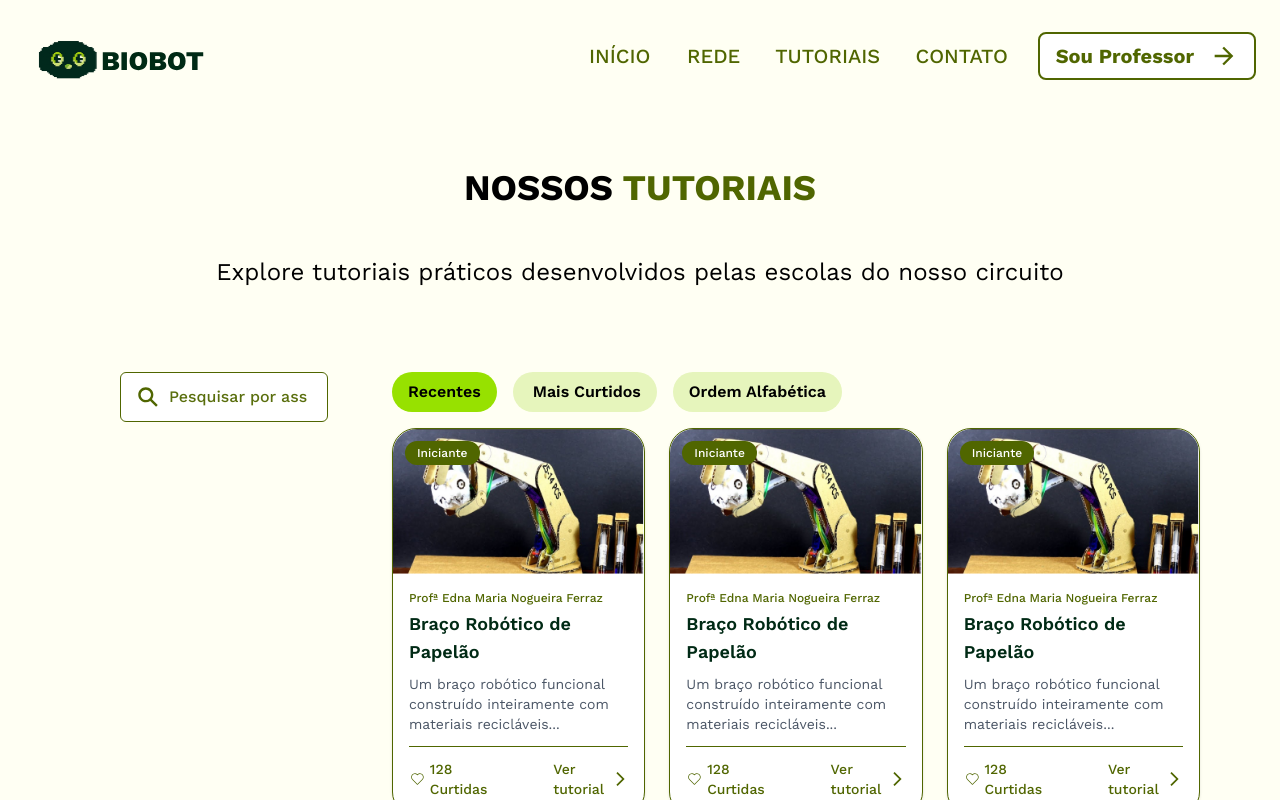
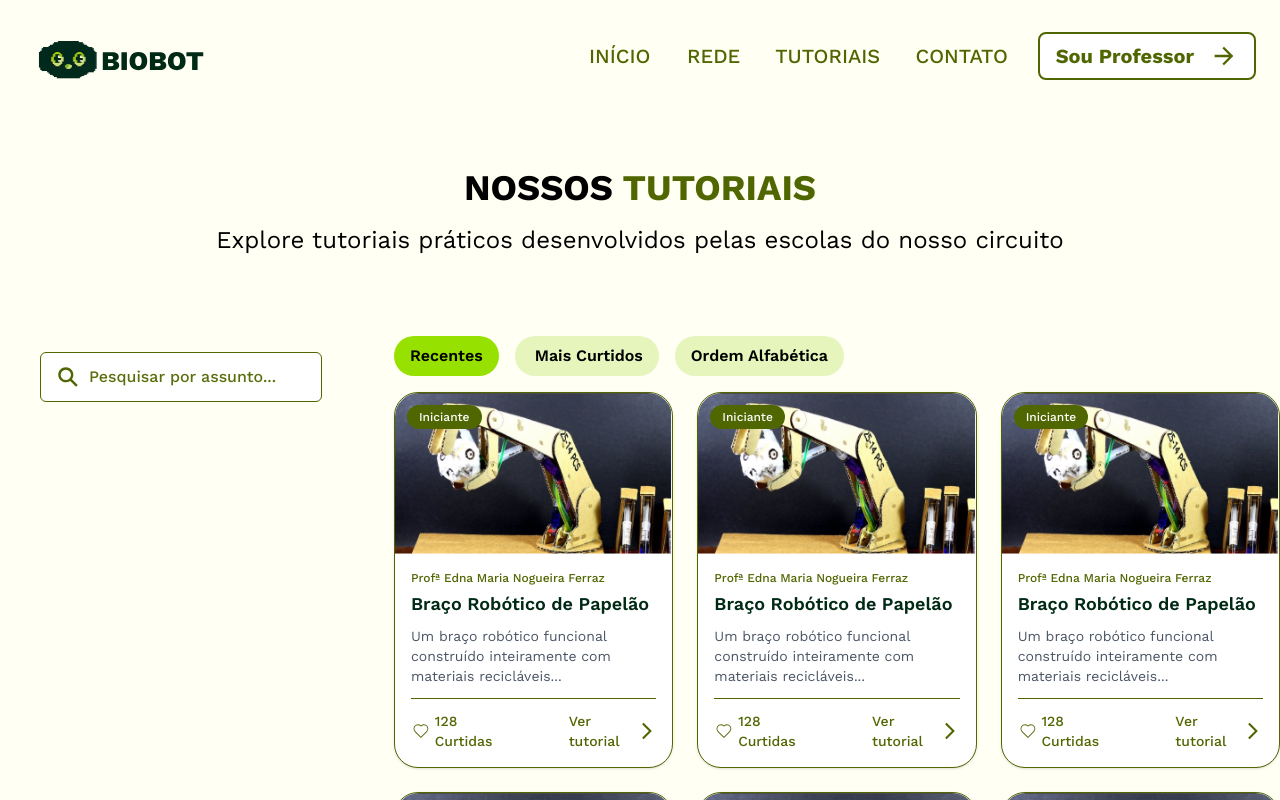
Before and after one commit to robotica-caragua/robotica-frontend, a Next.js app: page /tutorial in a window 1280 px wide. Shown: the top 800 px of the page. Built offline with nearby package versions, Linux system fonts and the light colour scheme.

Commit message:
Ajustar o layout e o espaçamento na página do tutorial para um design aprimorado.

```diff
--- a/src/app/tutorial/page.js
+++ b/src/app/tutorial/page.js
@@ -8,8 +8,8 @@ export default function tutorial() {
   return (
     <>
       <Header />
-      <div className="flex min-h-screen w-full flex-col items-center justify-center gap-20 mt-20 px-20">
-        <div className="justify-center items-center flex-col gap-12 flex">
+      <div className="flex min-h-screen w-full flex-col items-center justify-center gap-20 mt-20 ">
+        <div className="justify-center items-center flex-col gap-4 flex">
           <h1 className="text-4xl font-bold">
             NOSSOS <span className="text-verde-musgo text-4xl font-bold">TUTORIAIS</span>
           </h1>
@@ -19,10 +19,10 @@ export default function tutorial() {
         </div>
 
         {/* CONTAINER PRINCIPAL LADO A LADO */}
-        <div className="flex flex-row gap-6 items-center justify-center mt-1 w-full max-w-8xl items-start">
+        <div className="flex flex-row justify-between w-full items-start gap-8">
 
           {/* COLUNA DA ESQUERDA */}
-          <div className="w-72 top-24 flex flex-col gap-4">
+          <div className="mt-4 flex flex-col gap-4">
             <SearchBar />
           </div>
 
@@ -40,7 +40,7 @@ export default function tutorial() {
               </FilterButton>
             </div>
 
-            {/* GRID AJUSTADO PARA SUBDIVIDIR OS CARDS EM COLUNAS */}
+            {/* CARDS EM COLUNAS */}
             <div className="grid grid-cols-1 md:grid-cols-2 xl:grid-cols-3 gap-6 w-full">
               <Card> </Card>
               <Card> </Card>
```
